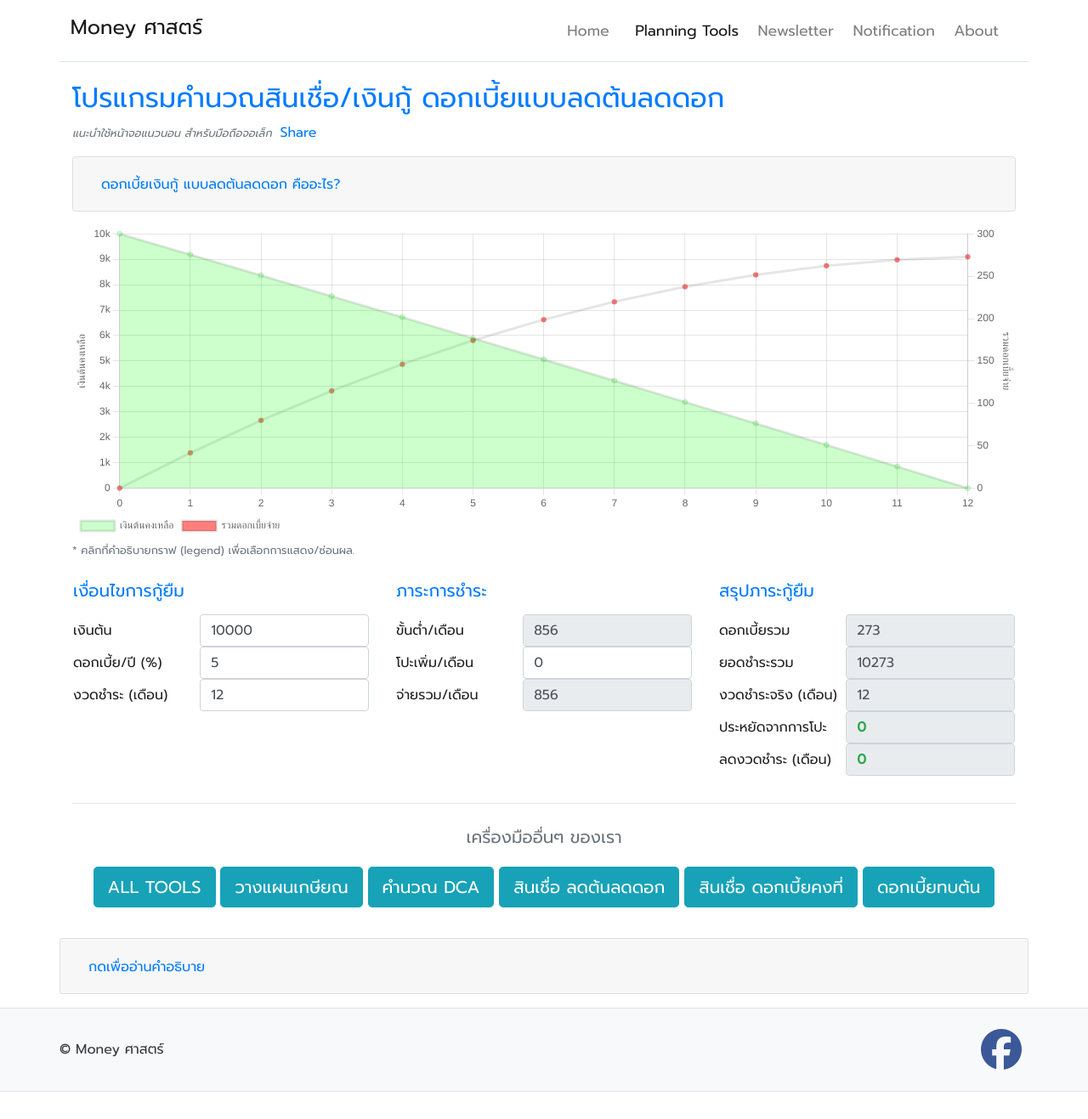
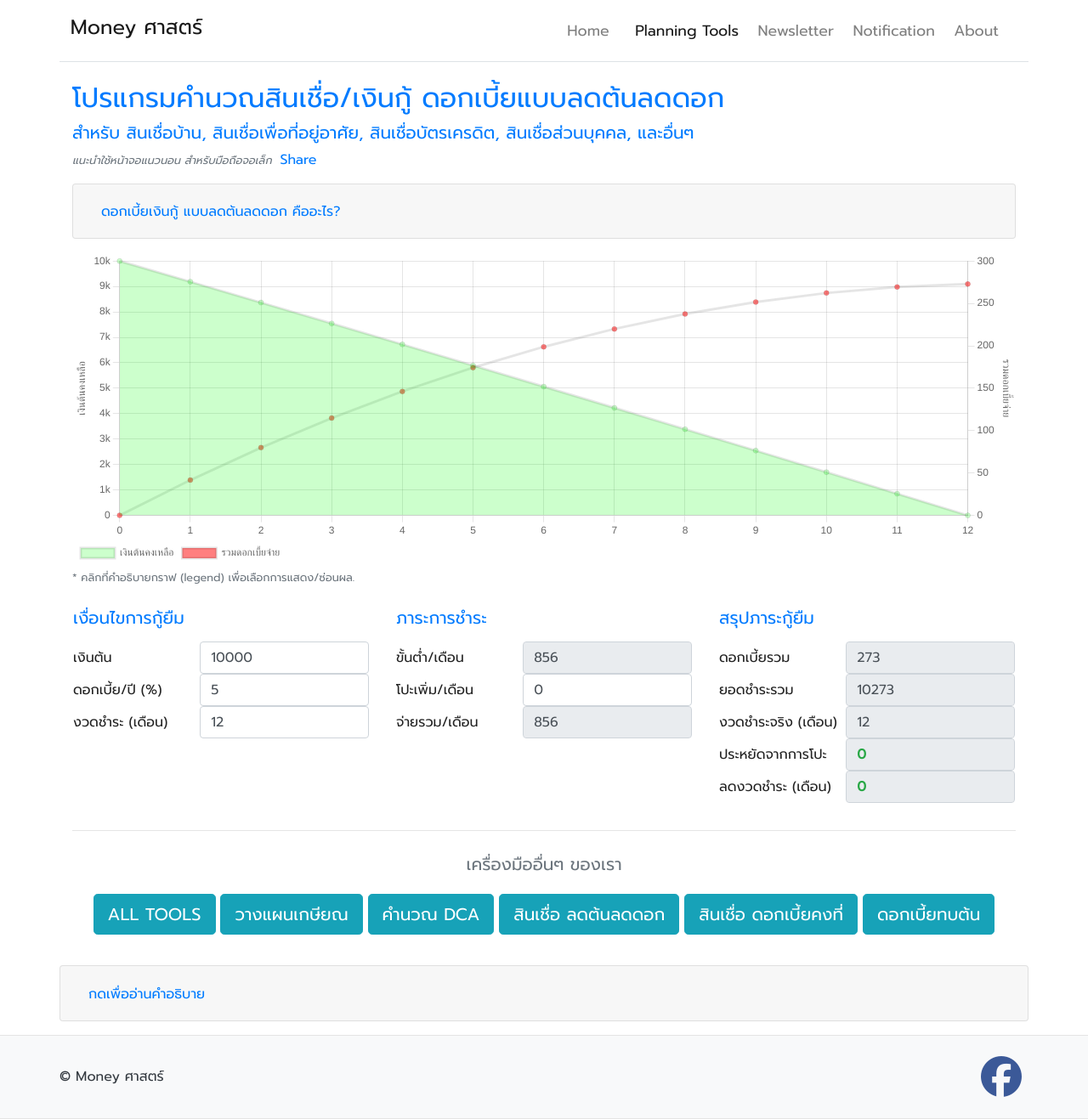
Before and after one commit to moneysart/moneysart.github.io, a Jekyll site: the page built from tools/loan-calculator-effective/index.html, in a window 1280 px wide. Shown: the whole page at 85% size. Built offline with Jekyll 4.4.1, drawn with Linux system fonts in a browser that asks for light colours; nearby versions of some CDN libraries; before the commit the page ends 1285 px from its top, so only the background shows below that.

Commit message:
improve text description

```diff
--- a/tools/loan-calculator-effective/index.html
+++ b/tools/loan-calculator-effective/index.html
@@ -1,7 +1,7 @@
 ---
 title: โปรแกรมคำนวณเงินกู้ สินเชื่อ ดอกเบี้ย แบบลดต้นลดดอก, effective rate loan calculator
 layout: tool
-description: เครื่องคิดเลข เครื่องคำนวณ วางแผน จัดการ การกู้ยืม บริหารหนี้ สินเชื่อ ลดต้นลดดอก เข้าใจง่ายด้วยกราฟ interactive ปรับตัวแปรได้ด้วยตัวเอง ตามความต้องการของผู้ใช้.
+description: เครื่องคิดเลข เครื่องคำนวณ สำหรับ สินเชื่อบ้าน, สินเชื่อเพื่อที่อยู่อาศัย, สินเชื่อบัตรเครดิต, สินเชื่อส่วนบุคคล ช่วยวางแผน การกู้ยืม บริหารหนี้ แบบลดต้นลดดอก.
 category: tools
 canonical_url: /tools/loan-calculator-effective/
 date: 2023-08-20
@@ -12,6 +12,7 @@ date: 2023-08-20
     <!-- chart -->
     <div class="mt-4">
         <h2 class="text-primary">โปรแกรมคำนวณสินเชื่อ/เงินกู้ ดอกเบี้ยแบบลดต้นลดดอก</h2>
+        <h5 class="text-primary">สำหรับ สินเชื่อบ้าน, สินเชื่อเพื่อที่อยู่อาศัย, สินเชื่อบัตรเครดิต, สินเชื่อส่วนบุคคล, และอื่นๆ</h5>
         <small class="font-italic text-muted">แนะนำใช้หน้าจอแนวนอน สำหรับมือถือจอเล็ก</small>
         <span class="fb-share-button ml-1" data-href="{{ page.canonical_url | prepend: site.base_canonical }}"
         data-layout="button" data-size="small"><a target="_blank"
@@ -35,7 +36,7 @@ date: 2023-08-20
                             การคิดดอกเบี้ย แบบลดต้นลดดอก นั้น ภาษาอังกฤษ เรียกว่า effective rate หรือ reducing rate.
                         </p>
                         <p>
-                            การคิดดอกเบี้ยแบบนี้ ใช้กับสินเชื่อหลายประเภท เช่น สินเชื่อเพื่อที่อยู่อาศัย, สินเชื่อบัตรเครดิต, สินเชื่อส่วนบุคคล.
+                            การคิดดอกเบี้ยแบบนี้ ใช้กับสินเชื่อหลายประเภท เช่น สินเชื่อบ้าน, สินเชื่อเพื่อที่อยู่อาศัย, สินเชื่อบัตรเครดิต, สินเชื่อส่วนบุคคล.
                         </p>
                         <p>
                             ซึ่งมีวิธีการคิดโดยสรุป ก็คือ เป็นสินเชื่อที่คิดดอกเบี้ยตามจำนวนเงินต้นที่ลดลง เมื่อผู้กู้ผ่อนชำระในแต่ละงวด <br>
--- a/tools/loan-calculator-flat/index.html
+++ b/tools/loan-calculator-flat/index.html
@@ -1,7 +1,7 @@
 ---
 title: โปรแกรมคำนวณเงินกู้ สินเชื่อ ดอกเบี้ย แบบคงที่, flat rate loan calculator
 layout: tool
-description: เครื่องคิดเลข เครื่องคำนวณ วางแผน จัดการ การกู้ยืม บริหารหนี้ สินเชื่อ ดอกเบี้ยคงที่ เงินต้นคงที่ เข้าใจง่ายด้วยกราฟ interactive ปรับตัวแปรได้ด้วยตัวเอง ตามความต้องการของผู้ใช้.
+description: เครื่องคิดเลข เครื่องคำนวณ สำหรับ สินเชื่อเช่าซื้อรถยนต์ หรือรถจักรยานยนต์ ช่วยวางแผน การกู้ยืม บริหารหนี้ แบบดอกเบี้ยคงที่ เงินต้นคงที่.
 category: tools
 canonical_url: /tools/loan-calculator-flat/
 date: 2023-08-20
@@ -12,6 +12,7 @@ date: 2023-08-20
     <!-- chart -->
     <div class="mt-4">
         <h2 class="text-primary">โปรแกรมคำนวณสินเชื่อ/เงินกู้ ดอกเบี้ยแบบคงที่</h2>
+        <h5 class="text-primary">สำหรับ สินเชื่อเช่าซื้อรถยนต์, รถจักรยานยนต์, และอื่นๆ</h5>
         <small class="font-italic text-muted">แนะนำใช้หน้าจอแนวนอน สำหรับมือถือจอเล็ก</small>
         <span class="fb-share-button ml-1" data-href="{{ page.canonical_url | prepend: site.base_canonical }}"
         data-layout="button" data-size="small"><a target="_blank"
```
